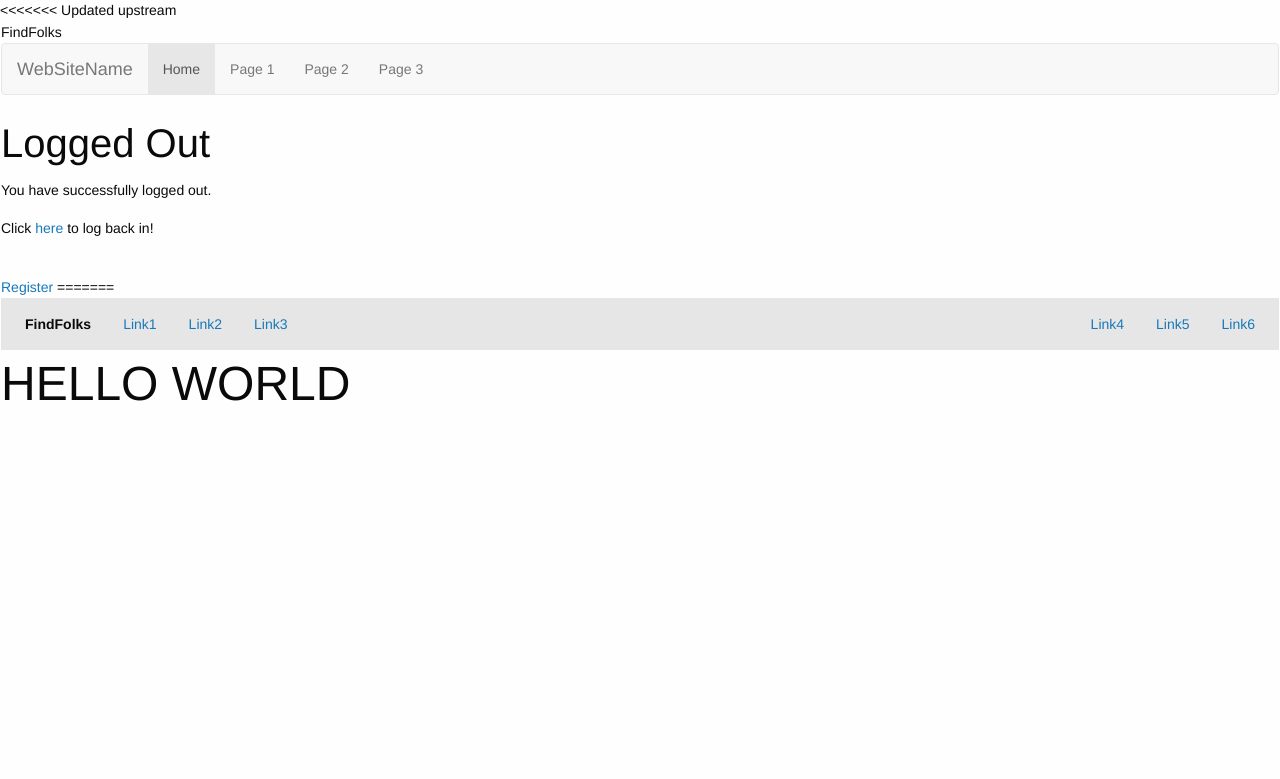
After one commit to momopranto/doggo-db-boombastic, a Flask app: template app/templates/logout.html in a window 1280 px wide. The commit adds this page. Shown: the top 779 px of the page. Run offline with Flask 2, Linux system fonts and the light colour scheme; the template is opened without the code that fills it, so the values that code supplies are empty; some libraries are stand-ins or nearby versions.

Commit message:
adding files for front end to repo, still early work in progress

```diff
--- a/app/templates/index.html
+++ b/app/templates/index.html
@@ -3,7 +3,10 @@
 <html>
 
 <head>
-
+<link href="../static/css/style.css" rel='stylesheet' type='text/css' />
+<link href="../static/css/bootstrap.min.css" rel='stylesheet' type='text/css' />
+<script src="../static/Javascript/boostrap.min.js"></script>
+<title>FindFolks - Welcome! </title>
 </head>
 
 <body>
--- /dev/null
+++ b/app/templates/logout.html
@@ -0,0 +1,60 @@
+<<<<<<< Updated upstream
+<!DOCTYPE html>
+<html>
+
+<head>
+<link href="../static/css/style.css" rel='stylesheet' type='text/css' />
+<link href="../static/css/bootstrap.min.css" rel='stylesheet' type='text/css' />
+<script src="../static/Javascript/bootstrap.min.js"></script>
+<title>FindFolks - logout </title>
+</head>
+
+<body>
+{% if not message %}
+	<div class="navbar"> FindFolks </h1>
+
+	<nav class="navbar navbar-default">
+  <div class="container-fluid">
+    <div class="navbar-header">
+      <a class="navbar-brand" href="#">WebSiteName</a>
+    </div>
+    <ul class="nav navbar-nav">
+      <li class="active"><a href="#">Home</a></li>
+      <li><a href="#">Page 1</a></li>
+      <li><a href="#">Page 2</a></li>
+      <li><a href="#">Page 3</a></li>
+    </ul>
+  </div>
+</nav>
+
+	<h2> Logged Out </h2>
+	<p> You have successfully logged out. </p>
+	<p>Click <a href="login.html">here</a> to log back in!</p><br>
+	<a href="/register">Register</a>
+{% endif %}
+
+{% if message %}
+	<a href="/logout">Logout</a>
+	<a href="/remove_account">Remove Account</a>
+	<a href="/tweets">View your tweets</a> </br>
+	<a href="/find_people">Find people to follow</a> </br>
+	<a href="/unfollow">Unfollow someone</a> </br>
+	<a href="/view_followed">View people you have followed</a> </br>
+	</br>
+
+        <h4>15 most recent tweets from you and your followers </h4> </br>
+
+	{% for line in tweets%}
+	        <p>{{line}}</p>
+	        <hr>
+	{% endfor %}
+	{% endif %}
+</body>
+
+</html>
+=======
+{% extends "base.html" %}
+{% block content %}
+<h1>HELLO WORLD</h1>
+{% endblock %}
+>>>>>>> Stashed changes
--- a/app/templates/register.html
+++ b/app/templates/register.html
@@ -1,5 +1,9 @@
 <html>
 <head>
+<link href="../static/css/style.css" rel='stylesheet' type='text/css' />
+<link href="../static/css/bootstrap.min.css" rel='stylesheet' type='text/css' />
+<script src="../static/Javascript/bootstrap.min.js"></script>
+<title> FindFolks - Register </title>
 </head>
 <body>
 <form action="/registerAuth" method="POST">
```
Also changed, not shown: app/templates/login.html (+18 -0 lines).
